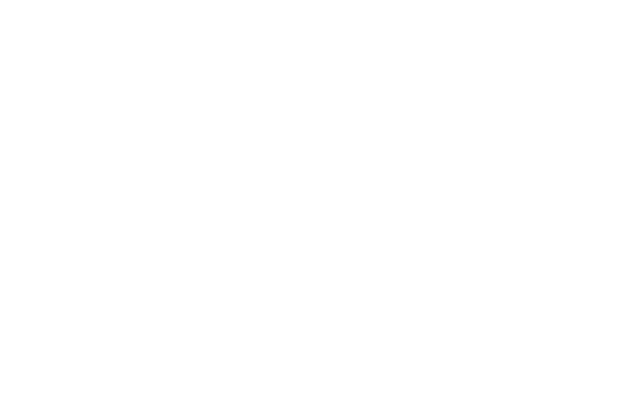
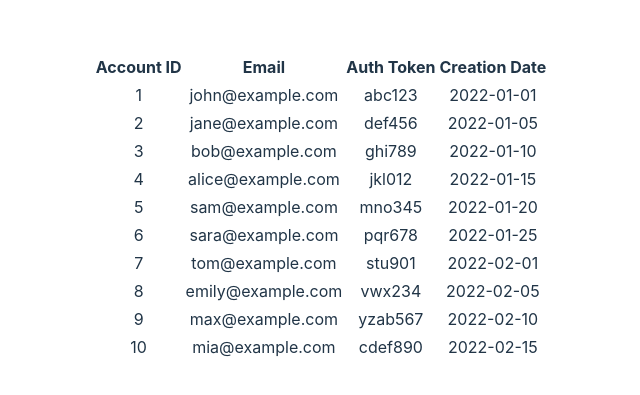
Before and after one commit to Kreal11/account-management, a React (Vite) app: page / in a window 1280 px wide. Shown: the part 193-588 px from the top of the page, without its empty margins (319-959 px from the left). Built offline with nearby package versions, Linux system fonts and the light colour scheme.

Commit message:
added accounts mock data in json file

```diff
--- a/src/App.tsx
+++ b/src/App.tsx
@@ -1,8 +1,12 @@
 import "./App.css";
-// import Account from "./components/account/Account";
+import Account from "./components/account/Account";
 
 function App() {
-  return <>{/* <Account account={accountId = '213', } /> */}</>;
+  return (
+    <>
+      <Account />
+    </>
+  );
 }
 
 export default App;
--- a/src/components/account/Account.tsx
+++ b/src/components/account/Account.tsx
@@ -1,6 +1,7 @@
 import React from "react";
 import TableHeader from "../tableHeader/TableHeader";
 import TableDataCell from "../tableDataCell/TableDataCell";
+import accountsData from "../../data/accountsData.json";
 
 interface AccountProps {
   accounts: Array<{
@@ -11,7 +12,7 @@ interface AccountProps {
   }>;
 }
 
-const Account: React.FC<AccountProps> = ({ accounts }) => {
+const Account: React.FC = () => {
   const headers = [
     { name: "Account ID", id: 1 },
     { name: "Email", id: 2 },
@@ -29,14 +30,14 @@ const Account: React.FC<AccountProps> = ({ accounts }) => {
         </tr>
       </thead>
       <tbody>
-        <tr>
-          {accounts?.map((account) => (
+        {accountsData?.map((account) => (
+          <tr key={account.accountId}>
             <TableDataCell
               key={account.accountId}
               values={Object.values(account)}
             />
-          ))}
-        </tr>
+          </tr>
+        ))}
       </tbody>
     </table>
   );
--- /dev/null
+++ b/src/data/accountsData.json
@@ -0,0 +1,62 @@
+[
+  {
+    "accountId": "1",
+    "email": "john@example.com",
+    "authToken": "abc123",
+    "creationDate": "2022-01-01"
+  },
+  {
+    "accountId": "2",
+    "email": "jane@example.com",
+    "authToken": "def456",
+    "creationDate": "2022-01-05"
+  },
+  {
+    "accountId": "3",
+    "email": "bob@example.com",
+    "authToken": "ghi789",
+    "creationDate": "2022-01-10"
+  },
+  {
+    "accountId": "4",
+    "email": "alice@example.com",
+    "authToken": "jkl012",
+    "creationDate": "2022-01-15"
+  },
+  {
+    "accountId": "5",
+    "email": "sam@example.com",
+    "authToken": "mno345",
+    "creationDate": "2022-01-20"
+  },
+  {
+    "accountId": "6",
+    "email": "sara@example.com",
+    "authToken": "pqr678",
+    "creationDate": "2022-01-25"
+  },
+  {
+    "accountId": "7",
+    "email": "tom@example.com",
+    "authToken": "stu901",
+    "creationDate": "2022-02-01"
+  },
+  {
+    "accountId": "8",
+    "email": "emily@example.com",
+    "authToken": "vwx234",
+    "creationDate": "2022-02-05"
+  },
+  {
+    "accountId": "9",
+    "email": "max@example.com",
+    "authToken": "yzab567",
+    "creationDate": "2022-02-10"
+  },
+  {
+    "accountId": "10",
+    "email": "mia@example.com",
+    "authToken": "cdef890",
+    "creationDate": "2022-02-15"
+  }
+]
```
